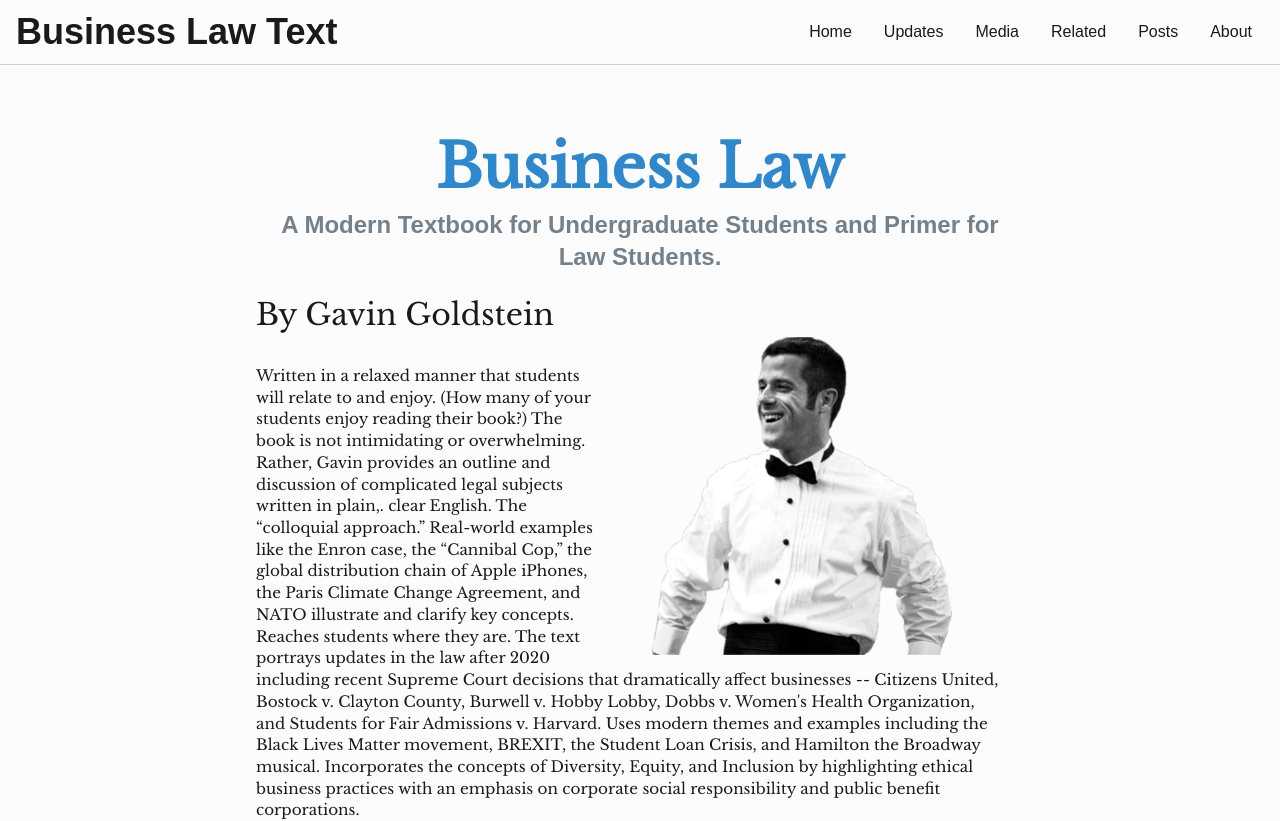
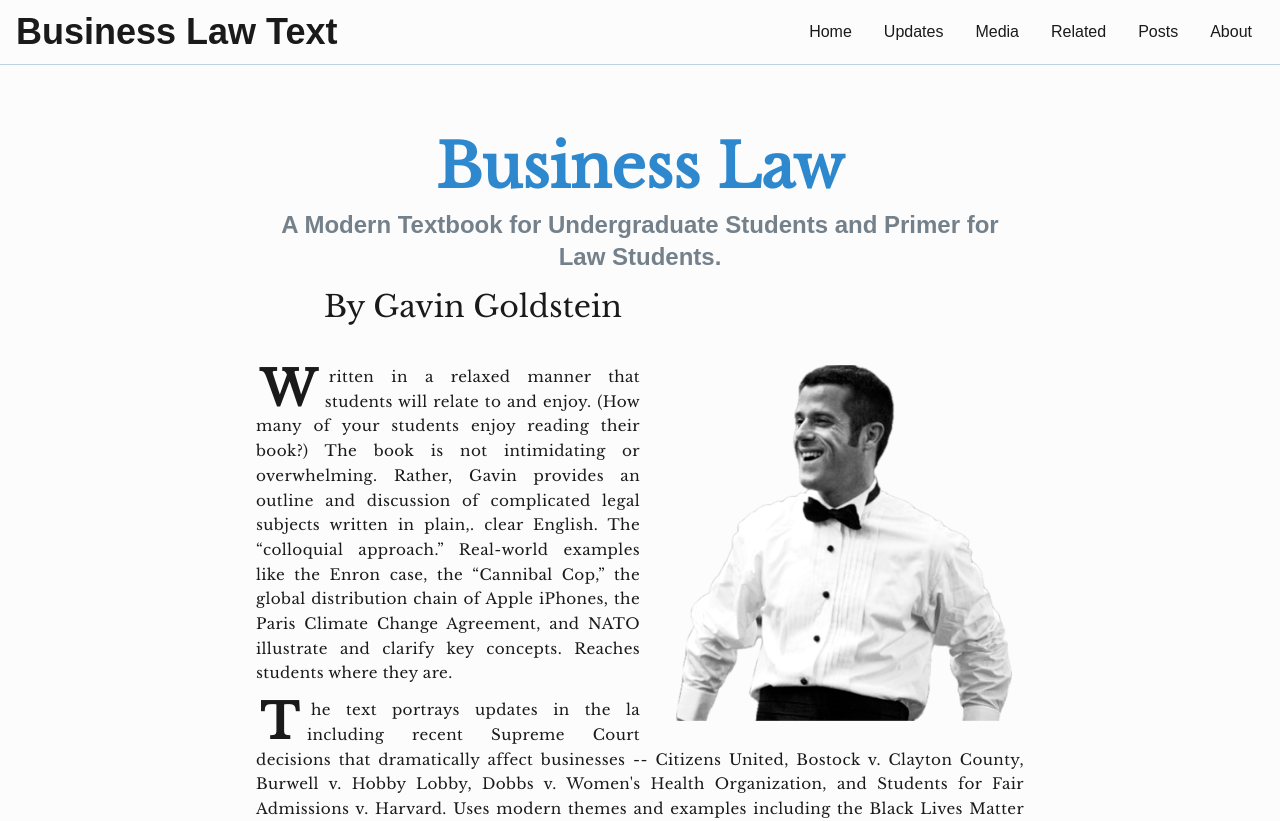
Before and after one commit to matty-serwer/business-law-text-fe, a Next.js app: page / in a window 1280 px wide. Shown: the top 821 px of the page. Built offline with nearby package versions, Linux system fonts and the light colour scheme; a web font is replaced by a local one.

Commit message:
Cleans up styling in the home page body. Wraps text properly. Adds journal-print-wrap text class in global.css for print like text formatting throughout.

```diff
--- a/app/about/page.tsx
+++ b/app/about/page.tsx
@@ -1,6 +1,7 @@
 // About page - server component
 import { PageTitle } from '@/components/ui/page-title';
 import Container from '@/components/layout/Container';
+import Image from 'next/image';
 
 export default function Page() {
   return (
@@ -8,6 +9,18 @@ export default function Page() {
       <PageTitle>About Dr. Gavin Goldstein</PageTitle>
 
       <div className="space-y-6 text-lg leading-relaxed">
+        <div className="relative">
+          <div className="float-right ml-6 mb-4 relative w-[300px]">
+            <Image
+              src="/images/Gavin_B&W_001.jpg"
+              alt="Dr. Gavin Goldstein"
+              width={300}
+              height={400}
+              className="rounded-lg"
+              priority
+            />
+          </div>
+
           <p>
             After earning his degree in history from Syracuse University&rsquo;s Maxwell School of Citizenship and Public Affairs, Dr. Gavin Goldstein began his legal career. He received his Juris Doctor from Brooklyn Law School and started teaching part-time while simultaneously practicing law.
           </p>
@@ -20,6 +33,7 @@ export default function Page() {
             In 2023, Dr. Goldstein released his first book, &ldquo;Business Law: A Modern Textbook for Undergraduate Students and Primer for Law Students.&rdquo; His academic work continues to explore how ethical leadership and CSR intersect with the legal landscape. Outside the classroom and courtroom, he cherishes time with his extensive and vibrant family, whose support and connection remain central to his life. A dedicated and lifelong runner, he finds clarity and inspiration through long-distance running, particularly in the challenge and rhythm of marathons.
           </p>
         </div>
+      </div>
     </Container>
   );
 }
--- a/app/globals.css
+++ b/app/globals.css
@@ -132,3 +132,12 @@
     @apply text-2xl font-semibold;
   }
 }
+
+@layer components {
+  .journal-print-wrap {
+    @apply text-sm font-serif leading-relaxed tracking-wide text-justify indent-1;
+  }
+  .journal-print-wrap::first-letter {
+    @apply float-left text-5xl mr-2 font-bold leading-none;
+  }
+}
--- a/app/page.tsx
+++ b/app/page.tsx
@@ -9,27 +9,27 @@ export default function Page() {
         <h3 className="text-center text-muted-foreground">
           A Modern Textbook for Undergraduate Students and Primer for Law Students.
         </h3>
-        <div className="flex flex-col md:flex-row gap-6 mt-6 mb-0">
-          <div className="flex-1">
-            <p className="text-3xl font-serif mb-8">By Gavin Goldstein</p>
-            <p className="md:pr-6 text-sm font-serif">
-              Written in a relaxed manner that students will relate to and enjoy. (How many of your students enjoy reading their book?) The book is not intimidating or overwhelming. Rather, Gavin provides an outline and discussion of complicated legal subjects written in plain,. clear English. The &ldquo;colloquial approach.&rdquo; Real-world examples like the Enron case, the &ldquo;Cannibal Cop,&rdquo; the global distribution chain of Apple iPhones, the Paris Climate Change Agreement, and NATO illustrate and clarify key concepts. Reaches students where they are. The text portrays updates in the law after 2020
-            </p>
-          </div>
-          <div className="flex-1 pt-10">
+        <p className="text-3xl font-serif mb-10 mt-4 text-start ml-17">By Gavin Goldstein</p>
+
+        <div className="mt-4 mb-0 mx-auto" id="book-description">
+          <div className="relative">
             <Image
               src="/images/Gavin_B&W_001.png"
               alt="Business Law"
-              width={300}
-              height={300}
-              className="object-contain"
+              width={360}
+              height={360}
+              className="float-right ml-6 mb-4 px-3"
             />
+            <span id="book-description">
+              {/* <p className="text-sm font-serif leading-relaxed tracking-wide text-justify indent-1 first-letter:float-left first-letter:text-5xl first-letter:mr-2 first-letter:font-bold first-letter:leading-none"> */}
+              <p className="journal-print-wrap">
+                Written in a relaxed manner that students will relate to and enjoy. (How many of your students enjoy reading their book?) The book is not intimidating or overwhelming. Rather, Gavin provides an outline and discussion of complicated legal subjects written in plain,. clear English. The &ldquo;colloquial approach.&rdquo; Real-world examples like the Enron case, the &ldquo;Cannibal Cop,&rdquo; the global distribution chain of Apple iPhones, the Paris Climate Change Agreement, and NATO illustrate and clarify key concepts. Reaches students where they are.
+              </p>
+              <p className="journal-print-wrap mt-3">
+                The text portrays updates in the la including recent Supreme Court decisions that dramatically affect businesses -- Citizens United, Bostock v. Clayton County, Burwell v. Hobby Lobby, Dobbs v. Women&apos;s Health Organization, and Students for Fair Admissions v. Harvard. Uses modern themes and examples including the Black Lives Matter movement, BREXIT, the Student Loan Crisis, and Hamilton the Broadway musical. Incorporates the concepts of Diversity, Equity, and Inclusion by highlighting ethical business practices with an emphasis on corporate social responsibility and public benefit corporations.
+              </p>
+            </span>
           </div>
-        </div>
-        <div className="flex-1">
-          <p className="md:pr-6 text-sm font-serif">
-            including recent Supreme Court decisions that dramatically affect businesses -- Citizens United, Bostock v. Clayton County, Burwell v. Hobby Lobby, Dobbs v. Women&apos;s Health Organization, and Students for Fair Admissions v. Harvard. Uses modern themes and examples including the Black Lives Matter movement, BREXIT, the Student Loan Crisis, and Hamilton the Broadway musical. Incorporates the concepts of Diversity, Equity, and Inclusion by highlighting ethical business practices with an emphasis on corporate social responsibility and public benefit corporations.
-          </p>
         </div>
       </div>
     </div>
```
Lines whose indentation alone changed are shown as unchanged.
